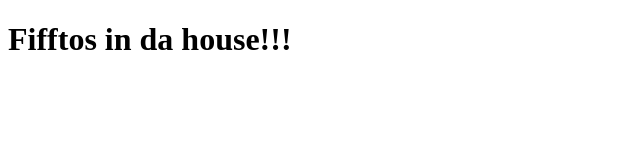
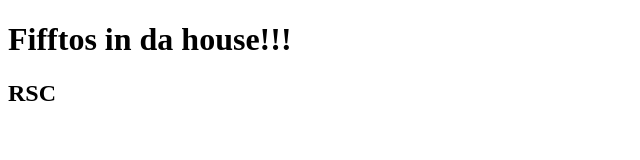
Before and after one commit to fifftos/first, a plain HTML site: page index.html in a window 1280 px wide. Shown: the full height of the page, 0-640 px from the left. Drawn offline with Linux system fonts and the light colour scheme.

Commit message:
index.mod

```diff
--- a/index.html
+++ b/index.html
@@ -9,6 +9,7 @@
 <body>
 
     <h1>Fifftos in da house!!!</h1>
+    <h2>RSC</h2>
 
     <!-- <script>
         alert(1);
```
